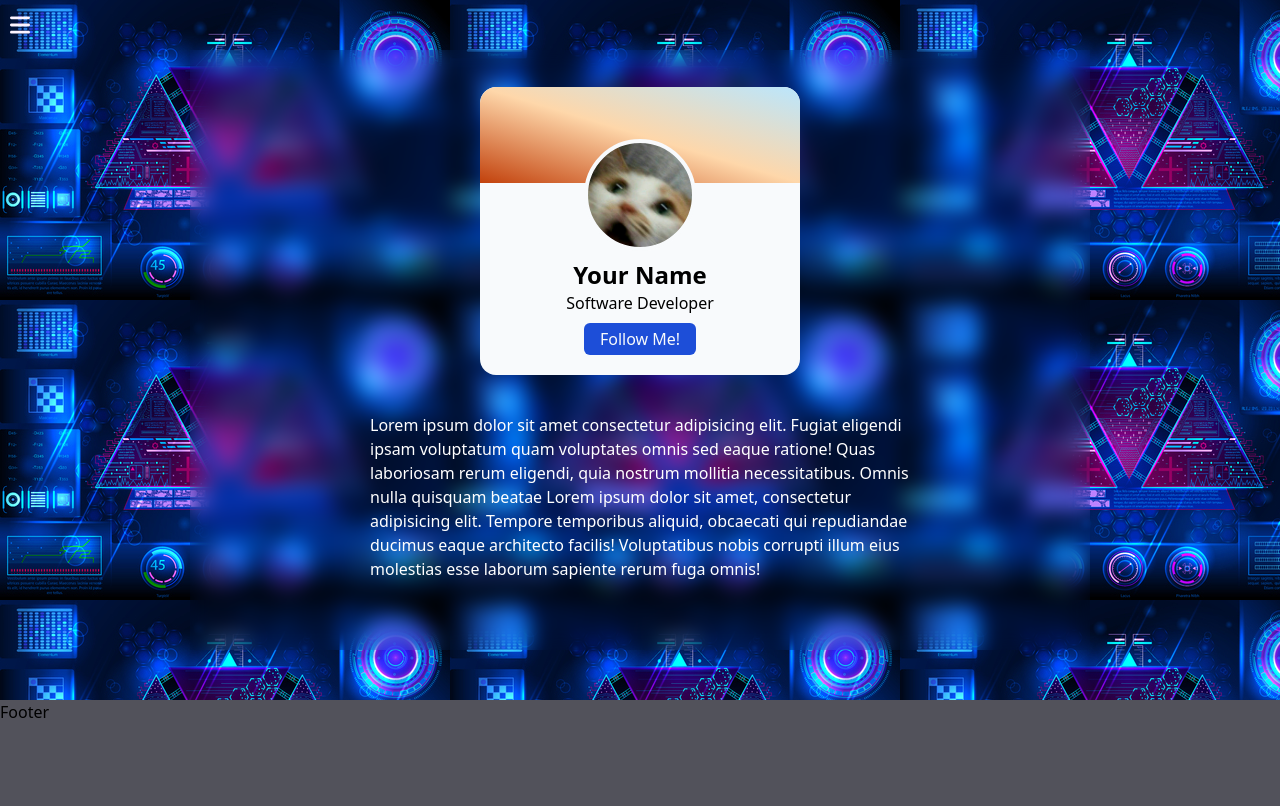
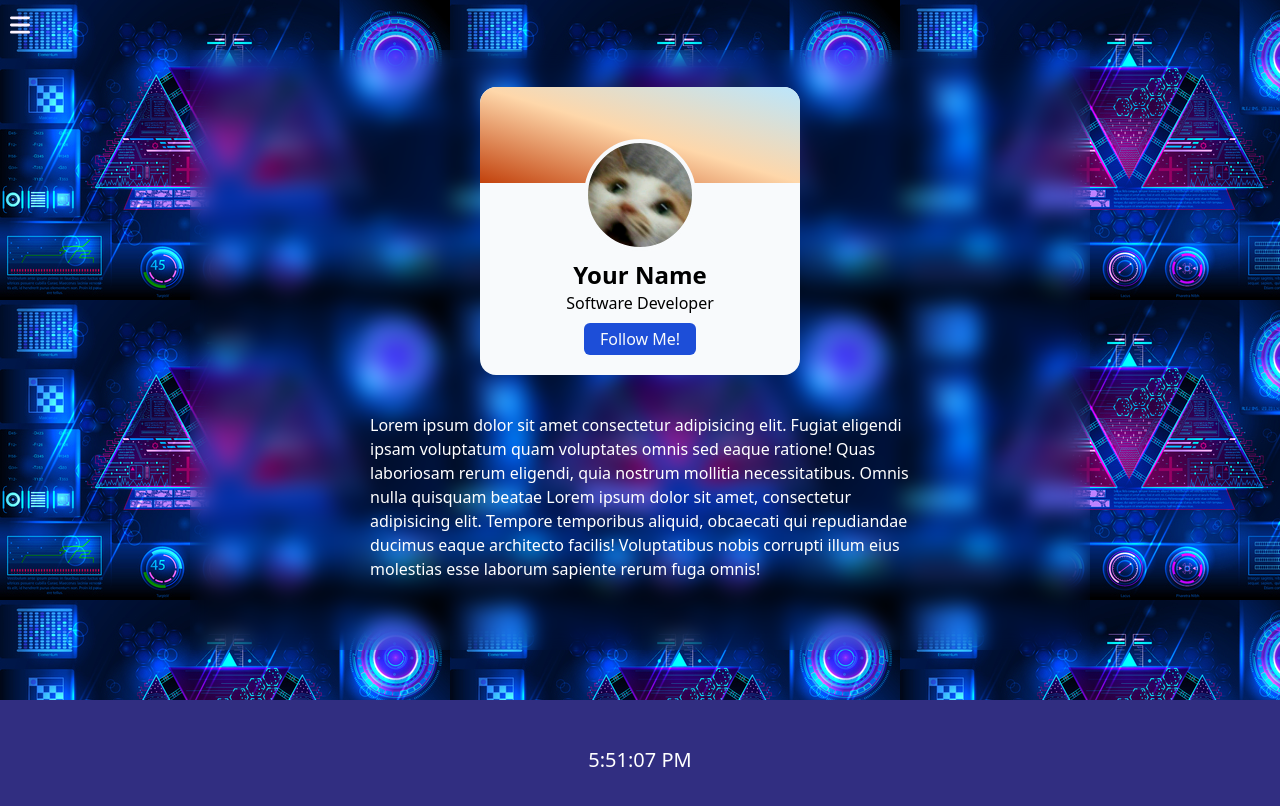
Before and after one commit to nii-shaan/portfolioD-1, a React (Vite) app: page / in a window 1280 px wide. Shown: the top 806 px of the page. Built offline with nearby package versions, Linux system fonts and the light colour scheme.

Commit message:
dynamic quotes with time

```diff
--- a/src/Components/Footer/Footer.jsx
+++ b/src/Components/Footer/Footer.jsx
@@ -1,9 +1,47 @@
-import React from 'react'
+import React, { useEffect, useState } from "react";
 
 function Footer() {
+  const [date, setDate] = useState(new Date());
+
+  let time = date.toLocaleTimeString();
+
+  const [extra, setExtra] = useState("");
+
+  setInterval(() => {
+    setDate(new Date());
+    if (
+      (time.slice(8, 10) == "AM" && Number(time.slice(0, 1)) >= 12) ||
+      Number(time.slice(0, 1)) <= 3
+    ) {
+      setExtra("Its time to sleep, Are you an OWL?");
+    } else if (
+      (time.slice(9, 11) == "AM" && Number(time.slice(0, 2)) >= 5) ||
+      Number(time.slice(0, 2)) < 10
+    ) {
+      setExtra("Good Morning!");
+    } else if (
+      (time.slice(9, 11) == "PM" && Number(time.slice(0, 2)) >= 10) ||
+      Number(time.slice(0, 2)) < 12
+    ) {
+      setExtra("Goodnight, Sweet Dreams!");
+    } else setExtra("");
+  }, 1000);
+
+  //  console.log(time.slice(0,2));
+  // console.log(time.slice(9,11));
+
   return (
-    <footer className='bg-zinc-600 w-full h-[120px]'>Footer</footer>
-  )
+    <footer className="bg-indigo-900 w-full h-[120px] flex items-center justify-center">
+      <div
+        key={1}
+        className="h-full w-full flex flex-col items-center justify-center text-white "
+      >
+        <h1 className="text-[20px]">{time}</h1>
+
+        <p>{extra}</p>
+      </div>
+    </footer>
+  );
 }
 
-export default Footer
+export default Footer;
```
